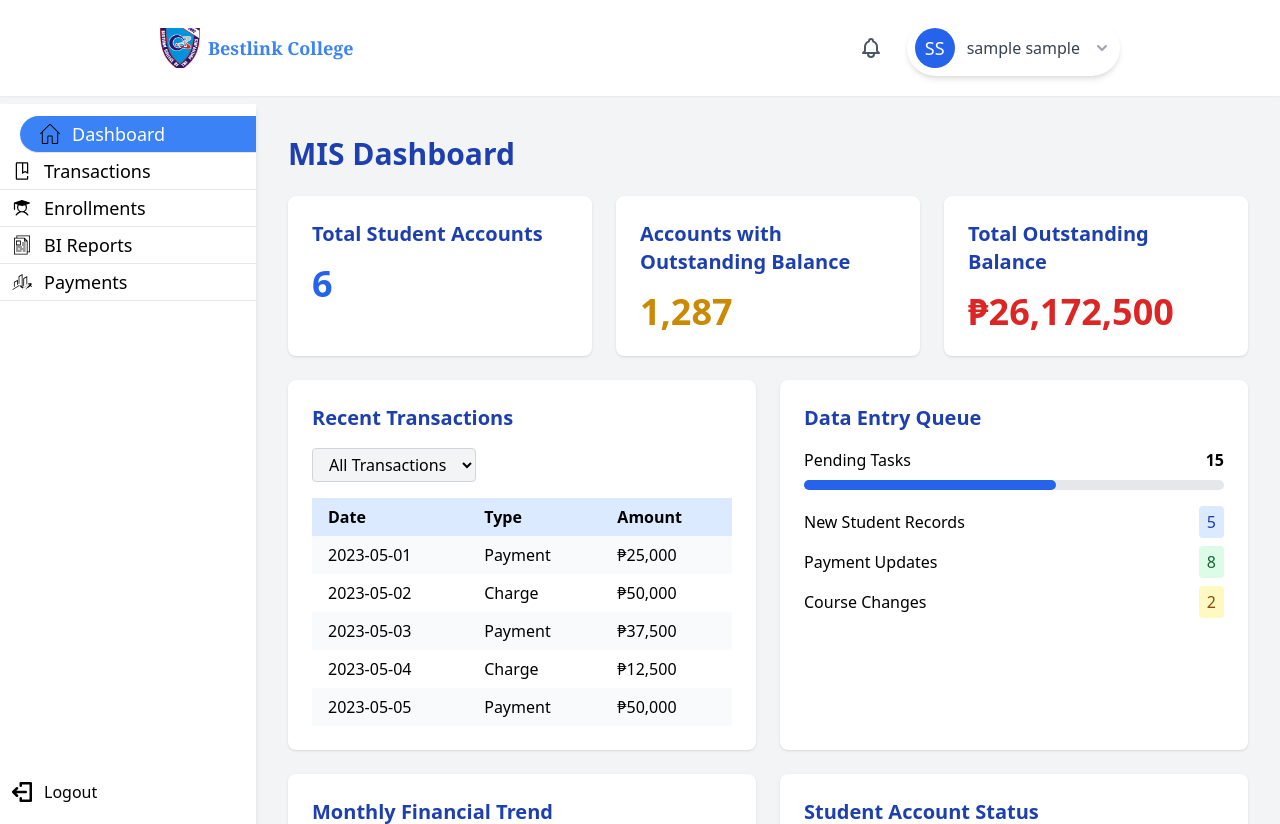
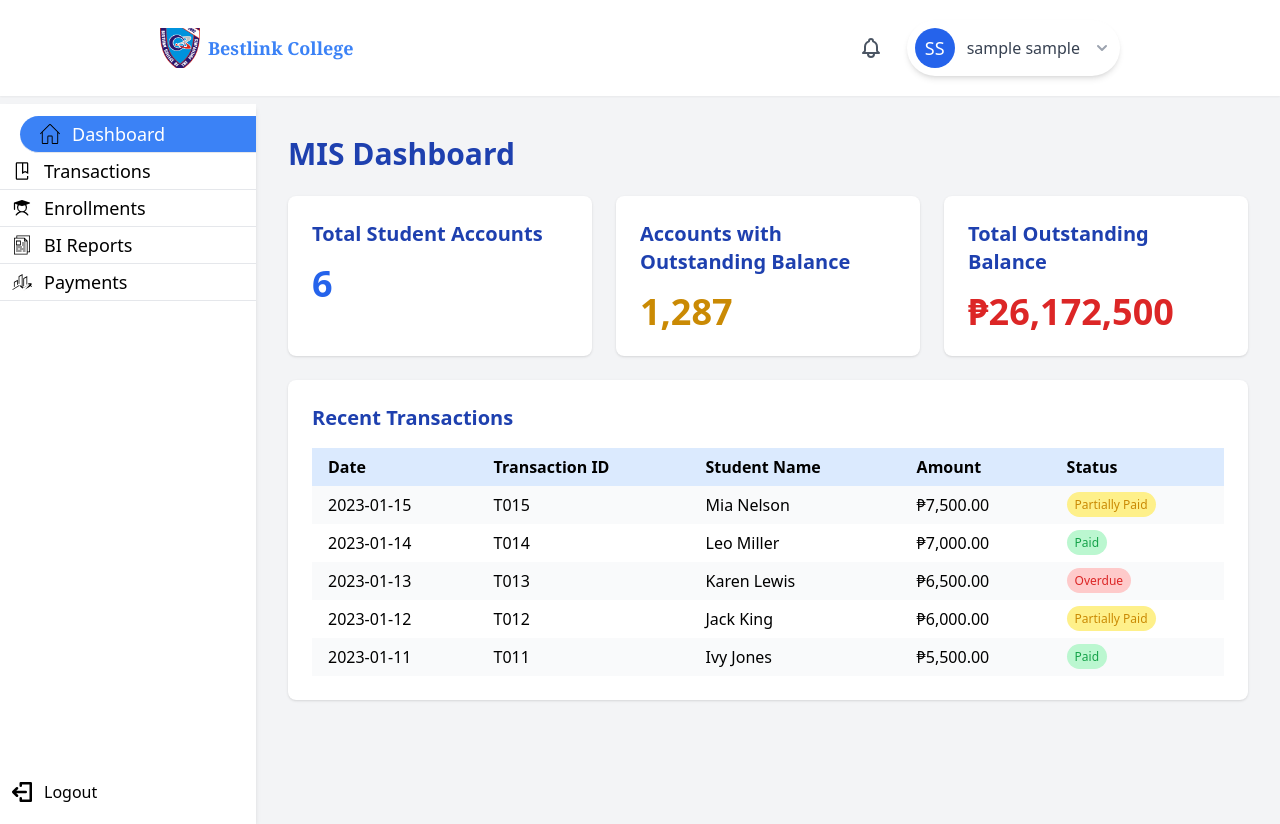
Before and after one commit to ReformaMark/php-SMS2, a PHP site: page /src/layouts/dashboard.php in a window 1280 px wide. Run offline with PHP 8.4, Linux system fonts and the light colour scheme; the visitor is signed in with stand-in values (Sample User, id 1); data comes from the database, SQL or seed files in the repository; data that the repository does not hold is empty; some libraries are stand-ins or nearby versions.

Commit message:
feat: recent transactions name

```diff
--- a/src/layouts/dashboard.php
+++ b/src/layouts/dashboard.php
@@ -78,53 +78,68 @@
             </div>
 
             <!-- Recent Transactions and Data Entry Queue usually tables -->
-            <div class="grid grid-cols-1 lg:grid-cols-2 gap-6 mb-6">
+            <div class="grid grid-cols-1 gap-6 mb-6">
 
                 <div class="bg-white rounded-lg shadow p-6">
                     <h3 class="text-xl font-semibold text-blue-800 mb-4">
                         Recent Transactions
                     </h3>
 
-                    <div class="mb-4">
-                    <select class="bg-gray-100 border border-gray-300 rounded px-3 py-1">
-                            <option value="all">All Transactions</option>
-                            <option value="payments">Payments</option>
-                            <option value="charges">Charges</option>
-                    </select>
-                    </div>
-
                     <table class="w-full">
                         <thead>
                             <tr class="bg-blue-100">
                                 <th class="py-2 px-4 text-left">Date</th>
-                                <th class="py-2 px-4 text-left">Type</th>
+                                <th class="py-2 px-4 text-left">Transaction ID</th>
+                                <th class="py-2 px-4 text-left">Student Name</th>
                                 <th class="py-2 px-4 text-left">Amount</th>
+                                <th class="py-2 px-4 text-left">Status</th>
                             </tr>
                         </thead>
                         <tbody>
                         <?php
-                            // Sample data
-                            $transactions = [
-                                ['date' => '2023-05-01', 'type' => 'Payment', 'amount' => 25000],
-                                ['date' => '2023-05-02', 'type' => 'Charge', 'amount' => 50000],
-                                ['date' => '2023-05-03', 'type' => 'Payment', 'amount' => 37500],
-                                ['date' => '2023-05-04', 'type' => 'Charge', 'amount' => 12500],
-                                ['date' => '2023-05-05', 'type' => 'Payment', 'amount' => 50000],
+                        // Get the mock transactions array from transactions.php
+                        $mockTransactions = [
+                            ['transaction_id' => 'T015', 'student_id' => 's21013225', 'student_name' => 'Mia', 'student_lastname' => 'Nelson', 'amount' => '7500', 'transaction_type' => 'Debit', 'status' => 'Partially Paid', 'date' => '2023-01-15'],
+                            ['transaction_id' => 'T014', 'student_id' => 's21013224', 'student_name' => 'Leo', 'student_lastname' => 'Miller', 'amount' => '7000', 'transaction_type' => 'Cash', 'status' => 'Paid', 'date' => '2023-01-14'],
+                            ['transaction_id' => 'T013', 'student_id' => 's21013223', 'student_name' => 'Karen', 'student_lastname' => 'Lewis', 'amount' => '6500', 'transaction_type' => 'Debit', 'status' => 'Overdue', 'date' => '2023-01-13'],
+                            ['transaction_id' => 'T012', 'student_id' => 's21013222', 'student_name' => 'Jack', 'student_lastname' => 'King', 'amount' => '6000', 'transaction_type' => 'Cash', 'status' => 'Partially Paid', 'date' => '2023-01-12'],
+                            ['transaction_id' => 'T011', 'student_id' => 's21013221', 'student_name' => 'Ivy', 'student_lastname' => 'Jones', 'amount' => '5500', 'transaction_type' => 'Debit', 'status' => 'Paid', 'date' => '2023-01-11']
                         ];
 
-                            foreach ($transactions as $index => $transaction):
+                        foreach ($mockTransactions as $index => $transaction):
+                            // Determine status color
+                            $statusClass = '';
+                            switch ($transaction['status']) {
+                                case 'Paid':
+                                    $statusClass = 'bg-green-200 text-green-600';
+                                    break;
+                                case 'Partially Paid':
+                                    $statusClass = 'bg-yellow-200 text-yellow-600';
+                                    break;
+                                case 'Overdue':
+                                    $statusClass = 'bg-red-200 text-red-600';
+                                    break;
+                                default:
+                                    $statusClass = 'bg-gray-200 text-gray-600';
+                            }
                         ?>
-                            <tr class="<?php echo $index % 2 == 0 ? 'bg-gray-50' : 'bg-white'; ?>">
+                        <tr class="<?php echo $index % 2 == 0 ? 'bg-gray-50' : 'bg-white'; ?> hover:bg-gray-100">
                             <td class="py-2 px-4"><?php echo $transaction['date']; ?></td>
-                                <td class="py-2 px-4"><?php echo $transaction['type']; ?></td>
-                                <td class="py-2 px-4">₱<?php echo number_format($transaction['amount']); ?></td>
+                            <td class="py-2 px-4"><?php echo $transaction['transaction_id']; ?></td>
+                            <td class="py-2 px-4"><?php echo $transaction['student_name'] . ' ' . $transaction['student_lastname']; ?></td>
+                            <td class="py-2 px-4">₱<?php echo number_format($transaction['amount'], 2); ?></td>
+                            <td class="py-2 px-4">
+                                <span class="px-2 py-1 rounded-full text-xs <?php echo $statusClass; ?>">
+                                    <?php echo $transaction['status']; ?>
+                                </span>
+                            </td>
                         </tr>
                         <?php endforeach; ?>
                     </tbody>
                     </table>
                 </div>
 
-                <div class="bg-white rounded-lg shadow p-6">
+                <!-- <div class="bg-white rounded-lg shadow p-6">
                     <h3 class="text-xl font-semibold text-blue-800 mb-4">Data Entry Queue</h3>
                     <div class="mb-4">
                         <div class="flex justify-between items-center">
@@ -149,26 +164,26 @@
                             <span class="bg-yellow-100 text-yellow-800 px-2 py-1 rounded">2</span>
                         </li>
                     </ul>
-                </div>
+                </div> -->
             </div>
 
             <div class="grid grid-cols-1 lg:grid-cols-2 gap-6 mb-6">
                 <!-- Monthly Financial Trend Chart -->
-                <div class="bg-white rounded-lg shadow p-6">
+                <!-- <div class="bg-white rounded-lg shadow p-6">
                     <h3 class="text-xl font-semibold text-blue-800 mb-4">Monthly Financial Trend</h3>
                     <canvas id="financialTrendChart"></canvas>
-                </div>
+                </div> -->
 
                 <!-- Student Account Status Pie Chart -->
-                <div class="bg-white rounded-lg shadow p-6">
+                <!-- <div class="bg-white rounded-lg shadow p-6">
                     <h3 class="text-xl font-semibold text-blue-800 mb-4">Student Account Status</h3>
                     <canvas id="accountStatusChart"></canvas>
-                </div>
+                </div> -->
             </div>
         </main>
     </div>
 
-    <script>
+    <!-- <script>
         // Monthly Financial Trend Chart
         const financialTrendCtx = document.getElementById('financialTrendChart').getContext('2d');
         new Chart(financialTrendCtx, {
@@ -227,6 +242,6 @@
                 }
             }
         });
-    </script>
+    </script> -->
 </body>
 </html>
```
Also changed, not shown: src/layouts/transactions.php (+27 -27 lines). Lines whose indentation alone changed are shown as unchanged.
